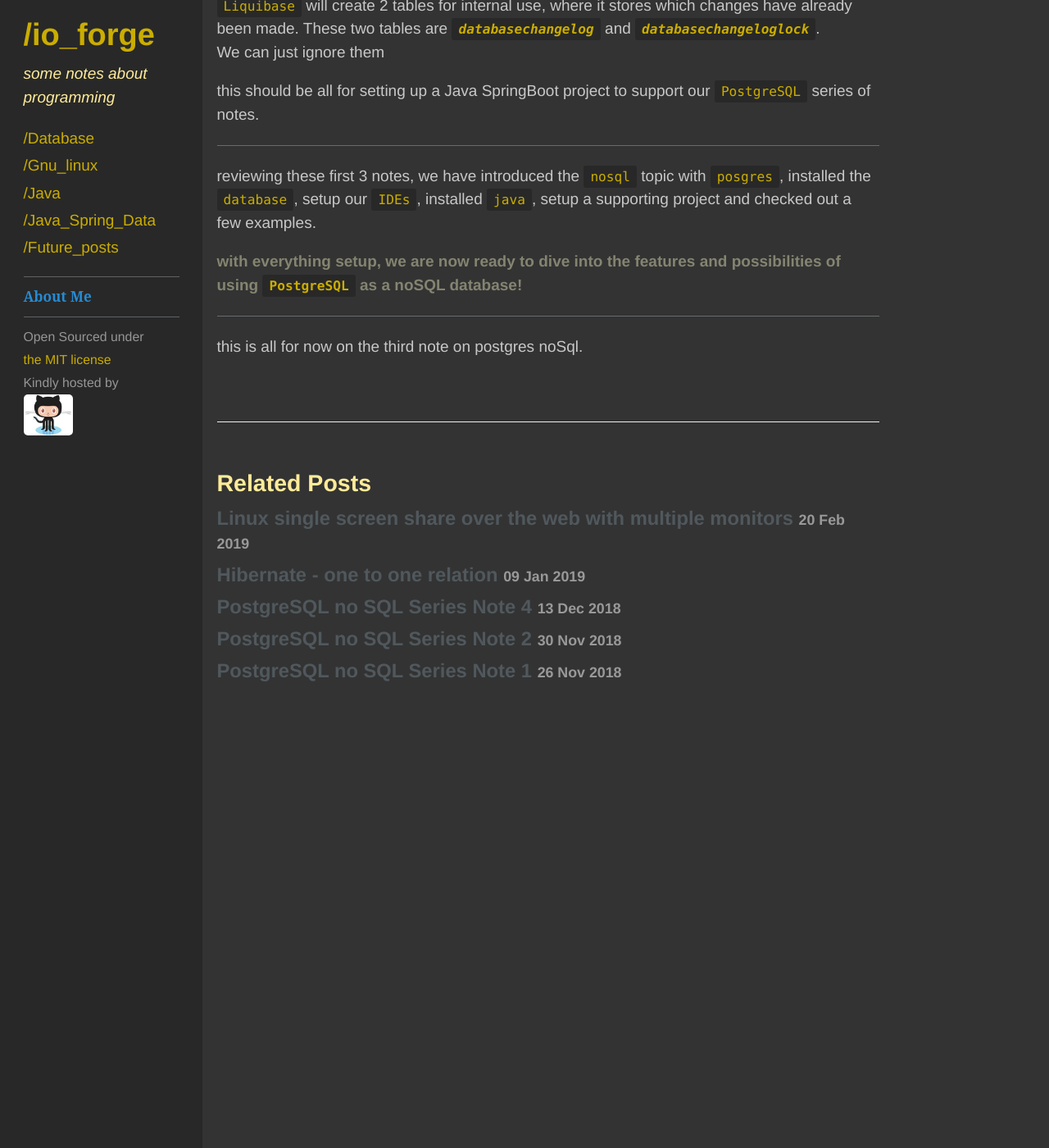
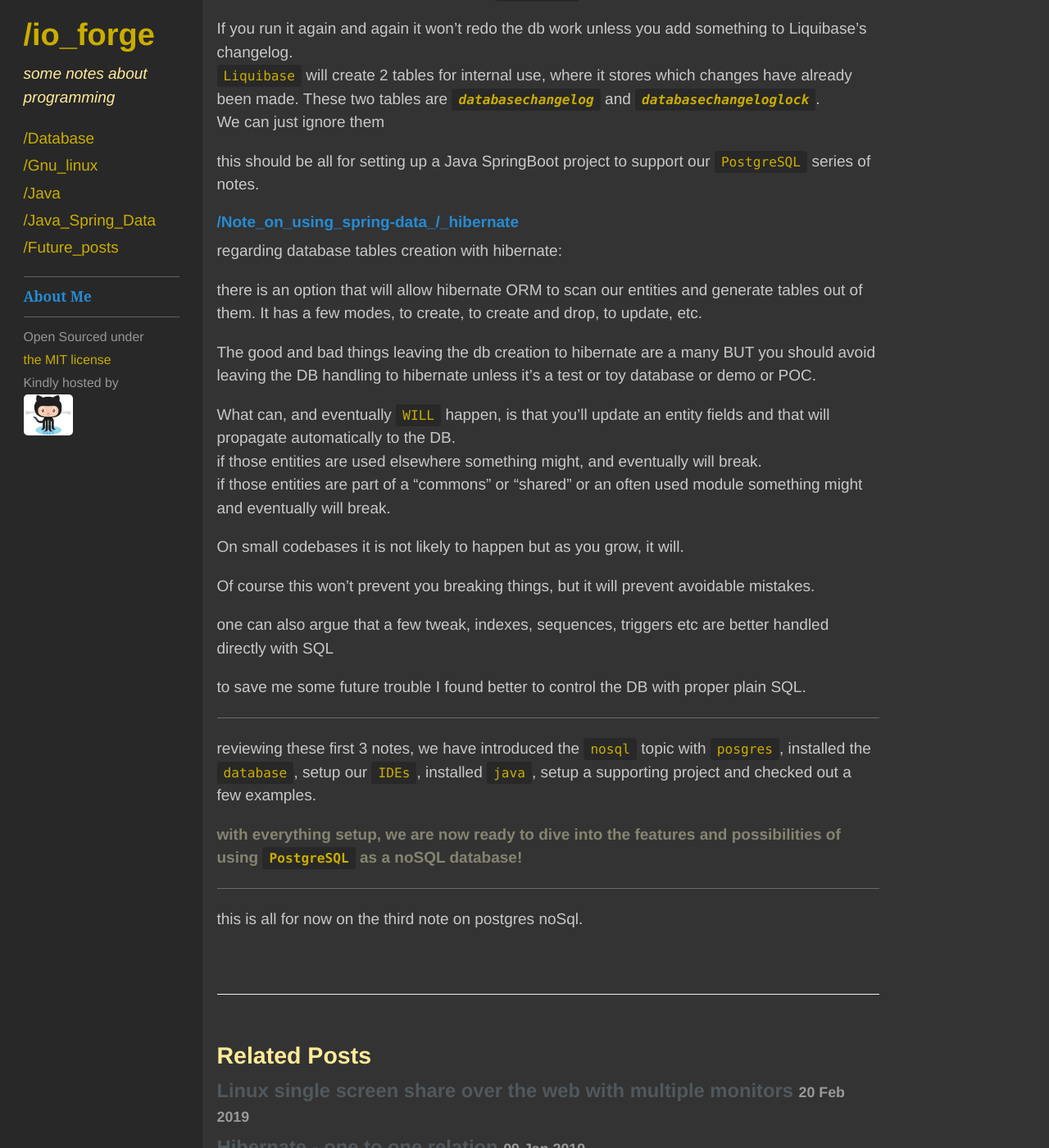
Before and after one commit to JohnnyXavier/johnnyxavier.github.io, a Jekyll site: the page built from _posts/database/2018-12-02-postgres-nosql-3.md, in a window 1280 px wide and 1400 px high, scrolled down 10937 px. Shown: the whole window at 82% size. Built offline with Jekyll 4.4.1, drawn with Linux system fonts in a browser that asks for light colours; comment, search, counter and statistics services are not loaded; before the commit the page ends 11911 px from its top, so only the background shows below that; some of the changed text lies outside the part shown.

```diff
--- a/_posts/database/2018-12-02-postgres-nosql-3.md
+++ b/_posts/database/2018-12-02-postgres-nosql-3.md
@@ -97,12 +99,13 @@
 
 using one of the tools of your choice, select the following components from the `spring boot initializr`
 
-* springboot: 2.1.1.RELEASE (spring boot project that will handle our below dependencies and build)
+* springboot: 2.1.3.RELEASE (spring boot project that will handle our below dependencies and build)
 * general:
     * lombok (utility to avoid the ceremony of getters setters and the like)
 * SQL:
     * postgreSQL (the database driver)
-    * JDBC (spring jdbc project to handle connections et als)
+    * JDBC (spring jdbc module to handle DB connections et als)
+    * JPA (spring JPA module to handle connections et als)
     * Liquibase (database maintenance)
 * Web:
     * web (spring project that provides infrastructure for rest, mappings et als)
@@ -408,6 +411,26 @@
 
 this should be all for setting up a Java SpringBoot project to support our `PostgreSQL` series of notes.
 
+##### /Note_on_using_spring-data_/_hibernate
+regarding database tables creation with hibernate:
+
+there is an option that will allow hibernate ORM to scan our entities and generate tables out of them.
+It has a few modes, to create, to create and drop, to update, etc.
+
+The good and bad things leaving the db creation to hibernate are a many BUT you should avoid leaving the DB handling to hibernate unless it's a test or toy database or demo or POC.
+
+What can, and eventually `WILL` happen, is that you'll update an entity fields and that will propagate automatically to the DB.<br>
+if those entities are used elsewhere something might, and eventually will break.<br>
+if those entities are part of a "commons" or "shared" or an often used module something might and eventually will break.
+
+On small codebases it is not likely to happen but as you grow, it will.
+
+Of course this won't prevent you breaking things, but it will prevent avoidable mistakes.
+
+one can also argue that a few tweak, indexes, sequences, triggers etc are better handled directly with SQL
+
+to save me some future trouble I found better to control the DB with proper plain SQL.
+
 ---
 
 reviewing these first 3 notes, we have introduced the `nosql` topic with `posgres`, installed the `database`, setup our `IDEs`, installed `java`, setup a supporting project and checked out a few examples.
```
Also changed, not shown: other parts of _posts/database/2018-12-02-postgres-nosql-3.md (+4 -2 lines), _posts/database/2018-11-26-postgres-nosql-1.md (+1 -1 lines), _posts/database/2018-11-30-postgres-nosql-2.md (+3 -3 lines).
